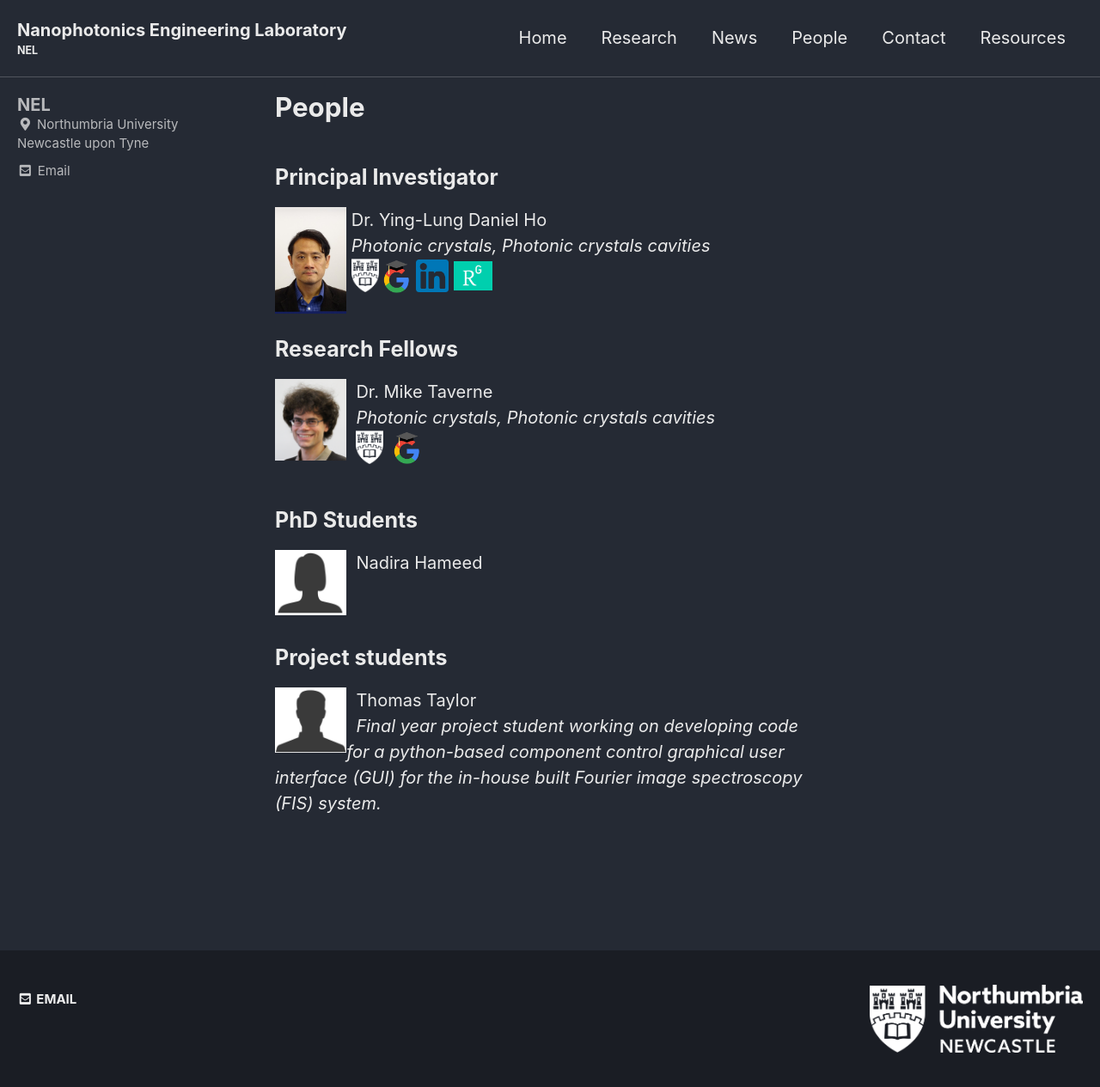
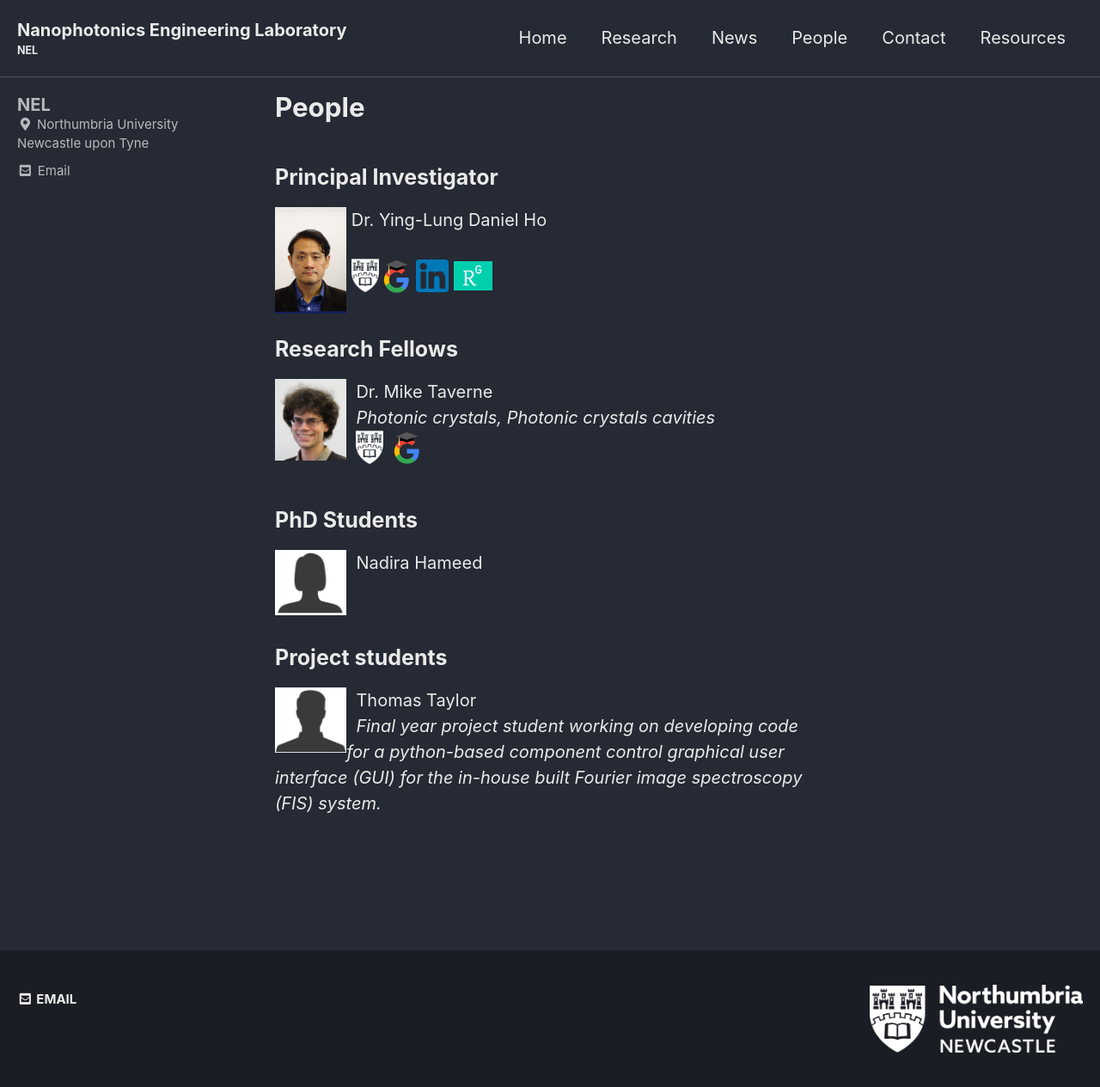
Before and after one commit to qubits/nanophotonicenglab.github.io, a Jekyll site: the page built from _pages/people.md, in a window 1280 px wide. Shown: the whole page at 86% size. Built offline with Jekyll 4.4.1, drawn with Linux system fonts in a browser that asks for light colours; cached includes are drawn as plain includes.

Commit message:
Update people.md

```diff
--- a/_pages/people.md
+++ b/_pages/people.md
@@ -8,7 +8,7 @@ author_profile: true
 
 ## Principal Investigator
 
-<img src="{{ site.url }}{{ site.baseurl }}/assets/profiles/profile_im_DH.jpg" alt="HT" style="float: left;width: 13%"/>&nbsp;Dr. Ying-Lung Daniel Ho<br>&nbsp;*Photonic crystals, Photonic crystals cavities* <br>&nbsp;<a href="https://www.northumbria.ac.uk/about-us/our-staff/h/daniel-ho/"><img src="{{ site.url }}{{ site.baseurl }}/assets/profiles/nuw.png" alt="HT" style="width: 5%; border: none; text-decoration: none"/></a>&nbsp;<a href="https://scholar.google.co.uk/citations?user=LNZN_NIAAAAJ"><img src="{{ site.url }}{{ site.baseurl }}/assets/profiles/google.png" alt="HT" style="width: 5%; border: none; text-decoration: none"/></a>&nbsp;<a href="https://www.linkedin.com/in/quantumgeezer/"><img src="{{ site.url }}{{ site.baseurl }}/assets/profiles/linkedin.png" alt="HT" style="width: 6%; border: none; text-decoration: none"/></a>&nbsp;<a href="https://www.researchgate.net/profile/Ying-Lung_Ho"><img src="{{ site.url }}{{ site.baseurl }}/assets/profiles/rg.png" alt="HT" style="width: 7%; border: none; text-decoration: none"/></a>&nbsp;
+<img src="{{ site.url }}{{ site.baseurl }}/assets/profiles/profile_im_DH.jpg" alt="HT" style="float: left;width: 13%"/>&nbsp;Dr. Ying-Lung Daniel Ho<br>&nbsp; <br>&nbsp;<a href="https://www.northumbria.ac.uk/about-us/our-staff/h/daniel-ho/"><img src="{{ site.url }}{{ site.baseurl }}/assets/profiles/nuw.png" alt="HT" style="width: 5%; border: none; text-decoration: none"/></a>&nbsp;<a href="https://scholar.google.co.uk/citations?user=LNZN_NIAAAAJ"><img src="{{ site.url }}{{ site.baseurl }}/assets/profiles/google.png" alt="HT" style="width: 5%; border: none; text-decoration: none"/></a>&nbsp;<a href="https://www.linkedin.com/in/quantumgeezer/"><img src="{{ site.url }}{{ site.baseurl }}/assets/profiles/linkedin.png" alt="HT" style="width: 6%; border: none; text-decoration: none"/></a>&nbsp;<a href="https://www.researchgate.net/profile/Ying-Lung_Ho"><img src="{{ site.url }}{{ site.baseurl }}/assets/profiles/rg.png" alt="HT" style="width: 7%; border: none; text-decoration: none"/></a>&nbsp;
 
 ## Research Fellows
 
```
